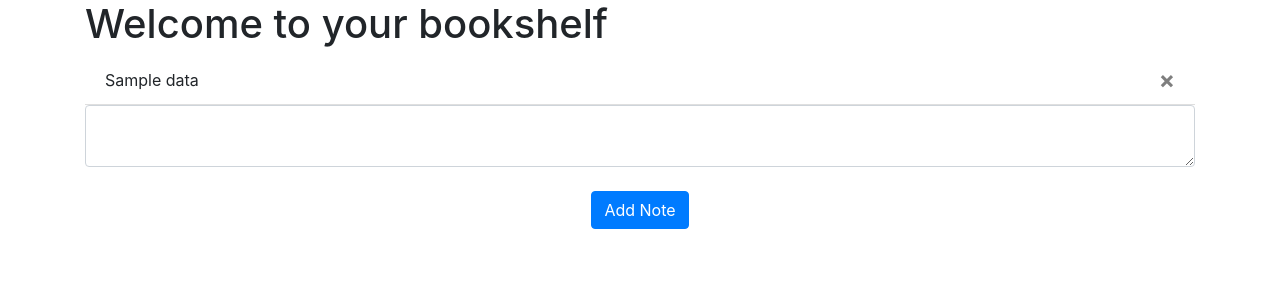
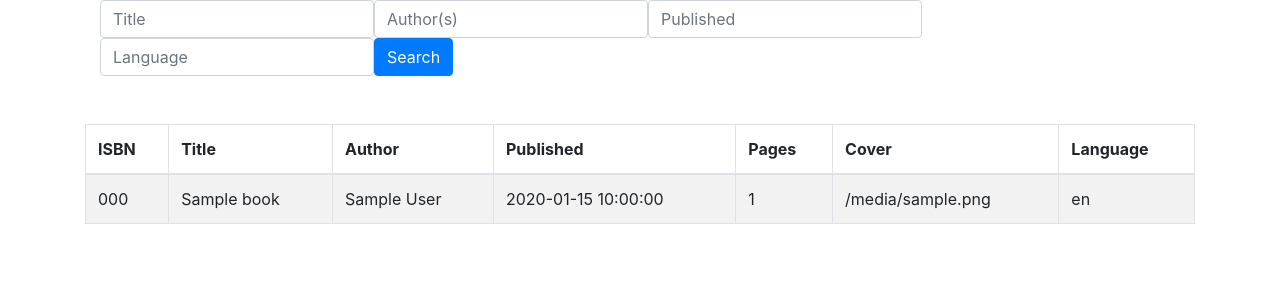
Before and after one commit to ClaraShade/clara-bookshelf, a Flask app: template books_web/templates/bookshelf.html in a window 1280 px wide. Shown: the part 56-356 px from the top of the page. Run offline with Flask 2, Linux system fonts and the light colour scheme; the template is opened without the code that fills it: most values are stand-ins (such as "Sample title", 1, 10 or a date in 2020); some libraries are stand-ins or nearby versions.

Commit message:
work in progress: bookshelf working

```diff
--- a/books_web/__init__.py
+++ b/books_web/__init__.py
@@ -1,4 +1,4 @@
-from flask import Flask, jsonify
+from flask import Flask
 from flask_restful import Api, Resource, reqparse, abort, fields, marshal_with
 from flask_sqlalchemy import SQLAlchemy
 from os import path
@@ -21,7 +21,7 @@ def create_app():
 
     app.register_blueprint(views, url_prefix='/')
 
-    from .models import Book as models
+    from . import models
 
     create_database(app)
     api = Api(app)
--- a/books_web/templates/books_web.html
+++ b/books_web/templates/books_web.html
@@ -29,7 +29,7 @@
       </button>
       <div class="collapse navbar-collapse" id="navbar">
         <div class="navbar-nav">
-          <a class="nav-item nav-link" id="bookshelf" href="/bookshelf">Bookshelf</a>
+          <a class="nav-item nav-link" id="bookshelf" href="/">Bookshelf</a>
           <a class="nav-item nav-link" id="add" href="/add">Add a book</a>
           <a class="nav-item nav-link" id="find" href="/find">Find a book</a>
         </div>
--- a/books_web/templates/bookshelf.html
+++ b/books_web/templates/bookshelf.html
@@ -1,20 +1,53 @@
-{% extends "books_web.html" %} {% block title %}Your bookshelf{% endblock %}
-{% block content %} <h1>Welcome to your bookshelf</h1>
-<ul class="list-group list-group-flush" id="notes">
-  {% for note in notes %}
-  <li class="list-group-item">
-    {{ note.data }}
-    <button type="button" class="close" onClick="deleteNote({{ note.id }})">
-      <span aria-hidden="true">&times;</span>
-    </button>
-  </li>
-  {% endfor %}
-</ul>
-<form method="POST">
-  <textarea name="note" id="note" class="form-control"></textarea>
-  <br />
-  <div align="center">
-    <button type="submit" class="btn btn-primary">Add Note</button>
+
+{% extends "books_web.html" %} {% block title %}Bookshelf{% endblock %}
+{% block content %}
+<div class="container">
+<form class="form-inline" method="GET">
+  <div class="form-group">
+    <input type="text" class="form-control" id="title"
+           placeholder="Title">
   </div>
+  <div class="form-group">
+    <input type="text" class="form-control" id="author"
+           placeholder="Author(s)">
+  </div>
+      <div class="form-group">
+    <input type="text" class="form-control" id="published"
+           placeholder="Published">
+  </div>
+    <div class="form-group">
+    <input type="text" class="form-control" id="language"
+           placeholder="Language">
+  </div>
+  <button type="submit" class="btn btn-primary">Search</button>
 </form>
+</div>
+<br>
+<br>
+<table class="table table-striped table-bordered wrap">
+  <thead>
+    <tr>
+      <th scope="col">ISBN</th>
+      <th scope="col">Title</th>
+      <th scope="col">Author</th>
+      <th scope="col">Published</th>
+      <th scope="col">Pages</th>
+      <th scope="col">Cover</th>
+      <th scope="col">Language</th>
+    </tr>
+  </thead>
+  <tbody>
+      {% for book in booklist %}
+      <tr>
+        <td>{{ book['isbn'] }}</td>
+        <td>{{ book['title'] }}</td>
+        <td>{{ book['author'] }}</td>
+        <td>{{ book['published'] }}</td>
+        <td>{{ book['pages'] }}</td>
+        <td>{{ book['cover'] }}</td>
+        <td>{{ book['language'] }}</td>
+      </tr>
+      {% endfor %}
+  </tbody>
+</table>
 {% endblock %}
--- a/books_web/templates/find.html
+++ b/books_web/templates/find.html
@@ -34,7 +34,7 @@
   <div class="form-group">
     <label for="publilshed">Date of publishing</label>
     <input
-      type="date"
+      type="text"
       class="form-control"
       id="publilshed"
       name="publilshed"
```
Also changed, not shown: books_web/models.py (+22 -5 lines), books_web/templates/add.html (+4 -4 lines), books_web/views.py (+33 -11 lines), books_web/My_books.db.
